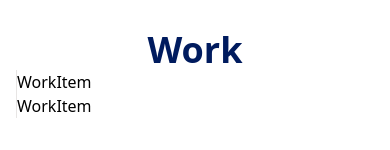
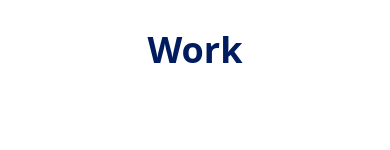
Before and after one commit to Raijinshinden/react-portfolio, a React (Vite) app: page / in a window 390 px wide. Shown: the part 878-1028 px from the top of the page. Built offline with nearby package versions, Linux system fonts and the light colour scheme.

Commit message:
Update WorkItem.jsx

```diff
--- a/src/components/WorkItem.jsx
+++ b/src/components/WorkItem.jsx
@@ -2,7 +2,11 @@ import React from 'react'
 
 const WorkItem = () => {
   return (
-    <ol className='flex flex-col md:flex-row relative border-l border-stone-200'>WorkItem</ol>
+    <ol className='flex flex-col md:flex-row relative border-l border-stone-200'>
+        <li>
+
+        </li>
+    </ol>
   )
 }
 
```
